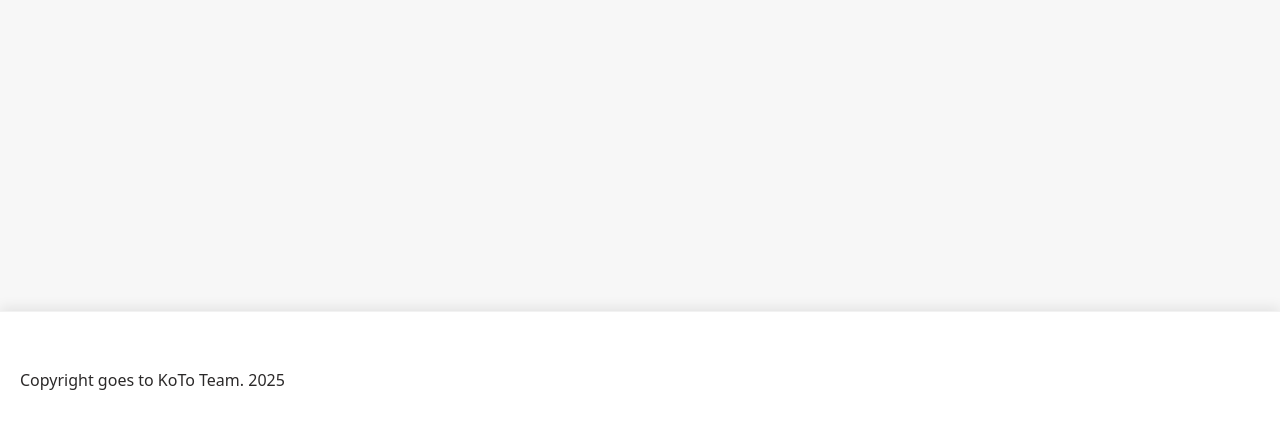
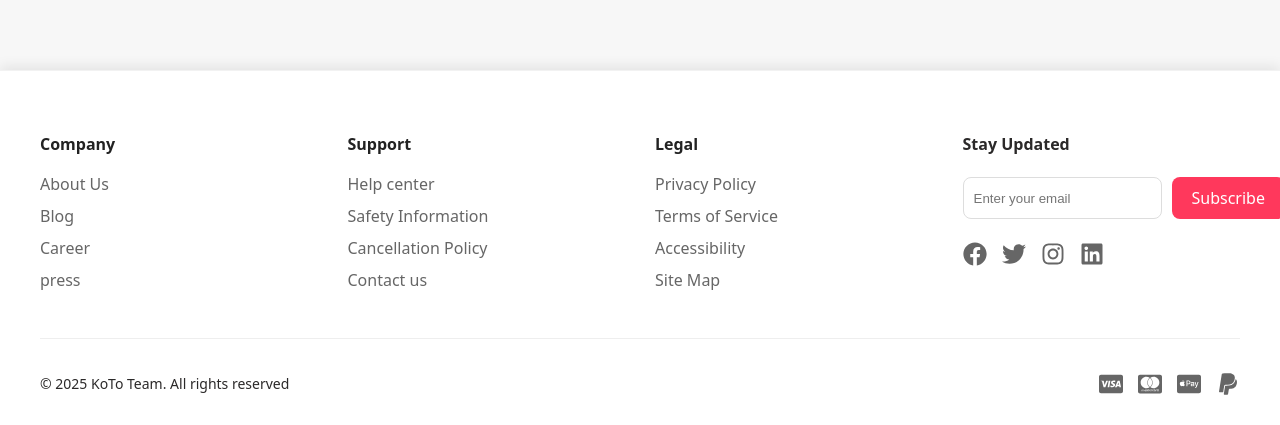
Before and after one commit to waliulhasaniram/project_koto, a React (Vite) app in the folder frontend/: page / in a window 1280 px wide. Shown: the part 452-877 px from the top of the page. Built offline with nearby package versions, Linux system fonts and the light colour scheme; no server answers.

Commit message:
Update Footer.jsx

```diff
--- a/frontend/src/pages/Footer.jsx
+++ b/frontend/src/pages/Footer.jsx
@@ -1,12 +1,69 @@
 import styled from "styled-components";
+import { FaFacebook, FaTwitter, FaInstagram, FaLinkedin, FaCcVisa,  FaCcMastercard, FaCcApplePay, FaPaypal } from 'react-icons/fa';
+import { NavLink } from "react-router";
 
-const Footer =()=>{
-    const date = new Date()
-    return <>
-        <div className="footer">
-            <p>Copyright goes to KoTo Team. {date.getFullYear()}</p>
+const Footer = () => {
+    const date = new Date();
+    return (
+      <footer className="footer">
+        <div className="footer-container">
+          <div className="footer-section">
+            <h4>Company</h4>
+            <ul>
+              <li><NavLink to="/about">About Us</NavLink> </li>
+              <li><NavLink to="">Blog</NavLink> </li>
+              <li><NavLink to="/about">Career</NavLink> </li>
+              <li><NavLink to="/about">press</NavLink> </li>
+            </ul>
+          </div>
+
+          <div className="footer-section">
+            <h4>Support</h4>
+            <ul>
+              <li><NavLink to="/contact">Help center</NavLink> </li>
+              <li><NavLink to="/about">Safety Information</NavLink> </li>
+              <li><NavLink to="/contact">Cancellation Policy</NavLink> </li>
+              <li><NavLink to="/contact">Contact us</NavLink> </li>
+            </ul>
+          </div>
+
+          <div className="footer-section">
+            <h4>Legal</h4>
+            <ul>
+              <li><a href="#">Privacy Policy</a></li>
+              <li><a href="#">Terms of Service</a></li>
+              <li><a href="#">Accessibility</a></li>
+              <li><a href="#">Site Map</a></li>
+            </ul>
+          </div>
+
+          <div className="footer-newsletter">
+            <h4>Stay Updated</h4>
+            <div className="newsletter-form">
+              <input type="email" placeholder="Enter your email" />
+              <button>Subscribe</button>
+            </div>
+            <div className="social-icons">
+              <a href="#"><FaFacebook /></a>
+              <a href="#"><FaTwitter /></a>
+              <a href="#"><FaInstagram /></a>
+              <a href="#"><FaLinkedin /></a>
+            </div>
+          </div>
         </div>
-    </>
-}
+
+        <div className="footer-bottom">
+          <p>© {date.getFullYear()} KoTo Team. All rights reserved</p>
+          <div className="payment-methods">
+            <FaCcVisa />
+            <FaCcMastercard />
+            <FaCcApplePay />
+            <FaPaypal />
+          </div>
+        </div>
+      </footer>
+    );
+  };
+
 
 export default Footer
```
